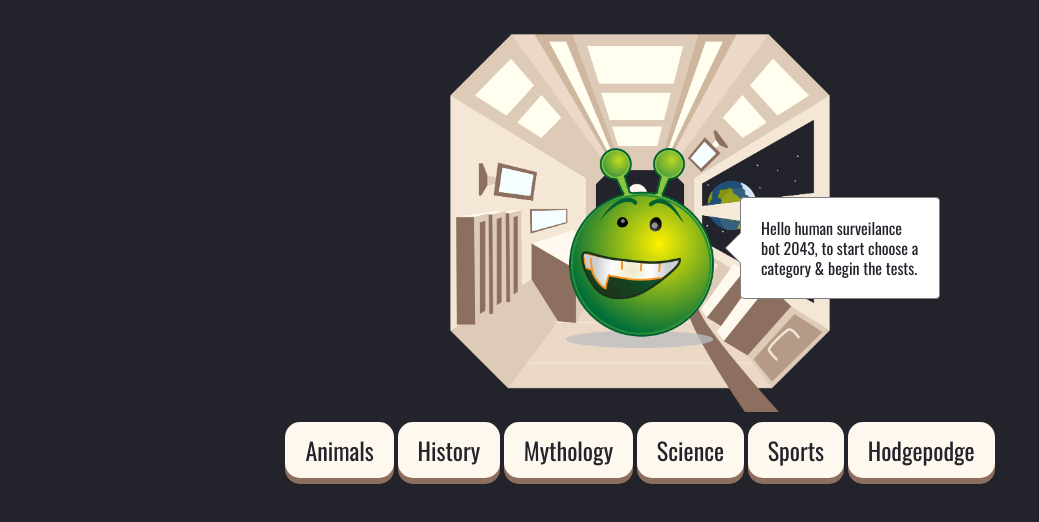
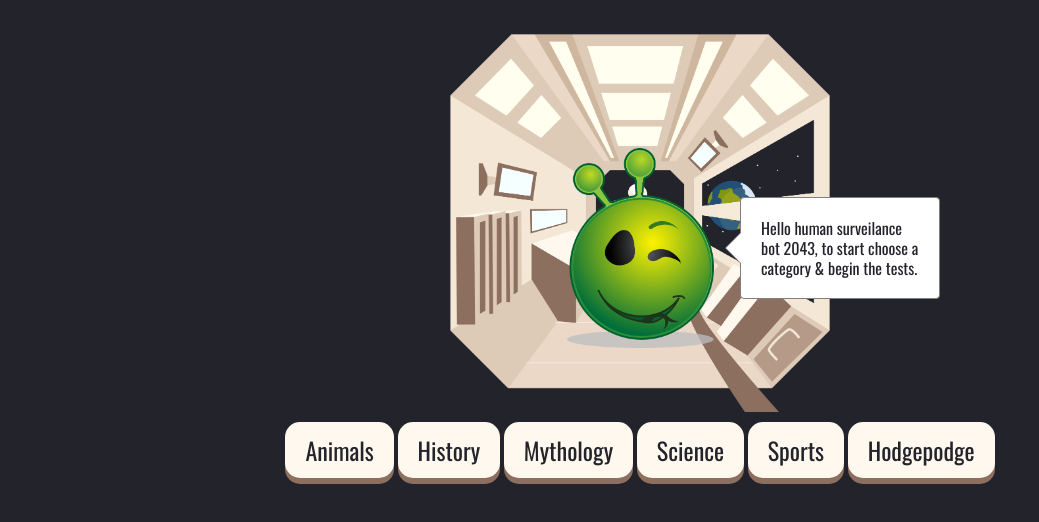
Before and after one commit to Code-Institute-Submissions/S-Lowes-Code-Institute-MS2, a plain HTML site: page index.html in a window 1280 px wide. Shown: the part 118-640 px from the top of the page, without its empty margins (0-1039 px from the left). Drawn offline with nearby package versions, Linux system fonts and the light colour scheme; a web font is replaced by a local one.

Commit message:
minor css changes

```diff
--- a/assets/css/style.css
+++ b/assets/css/style.css
@@ -88,7 +88,7 @@ header {
 /* Quiz Host */
 
 .quizHost{
-    background-image: url("../images/quizHost/alien_question1.png");
+    background-image: url("../images/quizHost/alien_happy2.png");
     background-position: center;
     background-repeat: no-repeat;
     background-size: contain;
--- a/assets/js/quiz.js
+++ b/assets/js/quiz.js
@@ -22,6 +22,9 @@ async function category(a,b) { // Fetch taken from "https://developers.google.co
     cat=b;
     console.log(cat); // Display ID of chosen category
 
+    let categoryChoice = document.querySelector('.categoryChoice');
+    categoryChoice.style.display = 'none';
+
     var c = cat.toString(); // We use this with the jService address to access that particular category.
 
     await fetch('https://jservice.io/api/category?id='+c) //Accessing the jService API - https worked, http didn't
@@ -43,9 +46,6 @@ async function category(a,b) { // Fetch taken from "https://developers.google.co
   .catch(function(err) {
     console.log('Fetch Error :-S', err);
   });
-
-  let categoryChoice = document.querySelector('.categoryChoice');
-  categoryChoice.style.display = 'none';
 
   let startQuiz = document.querySelector('#startQuiz');
   startQuiz.style.display = 'inline-block';
```
Also changed, not shown: assets/images/quizHost/alien_angry1.png (deleted), assets/images/quizHost/alien_happy3.png (deleted), assets/images/quizHost/alien_sad3.png (deleted).
